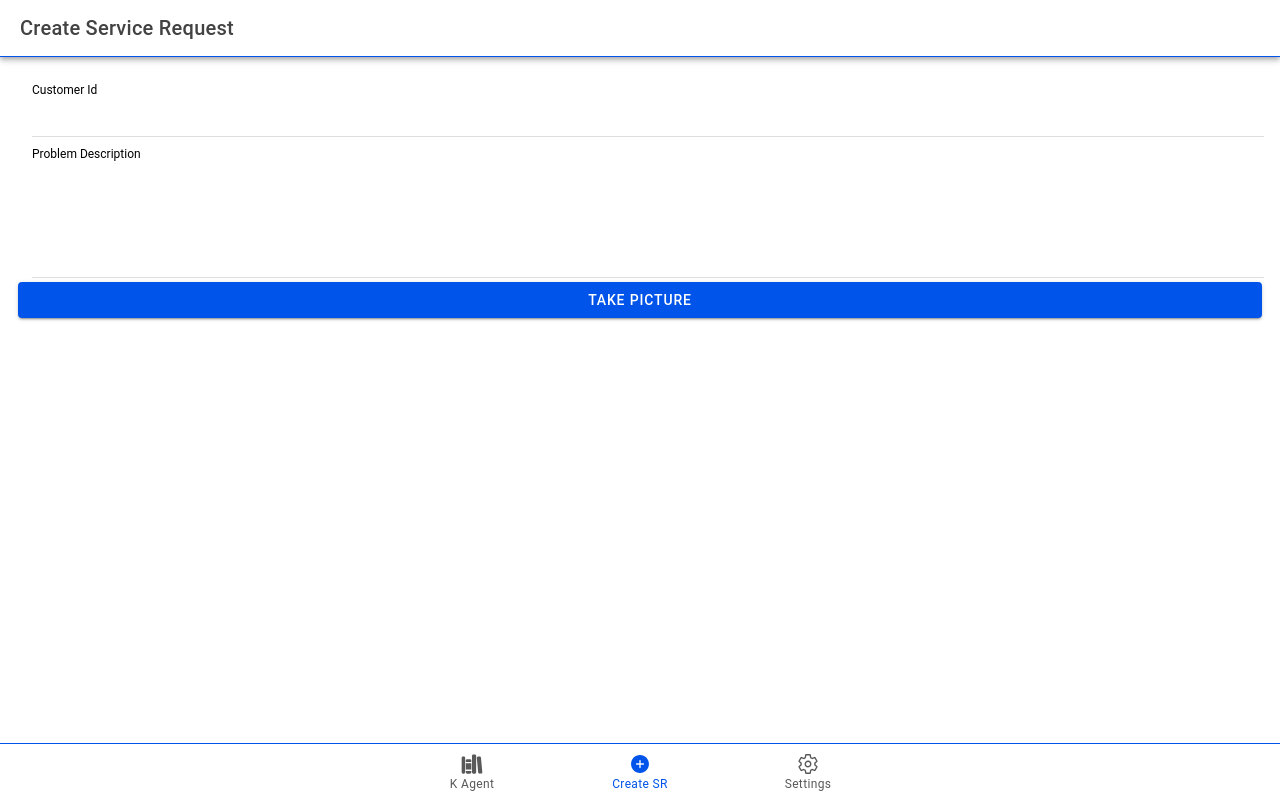
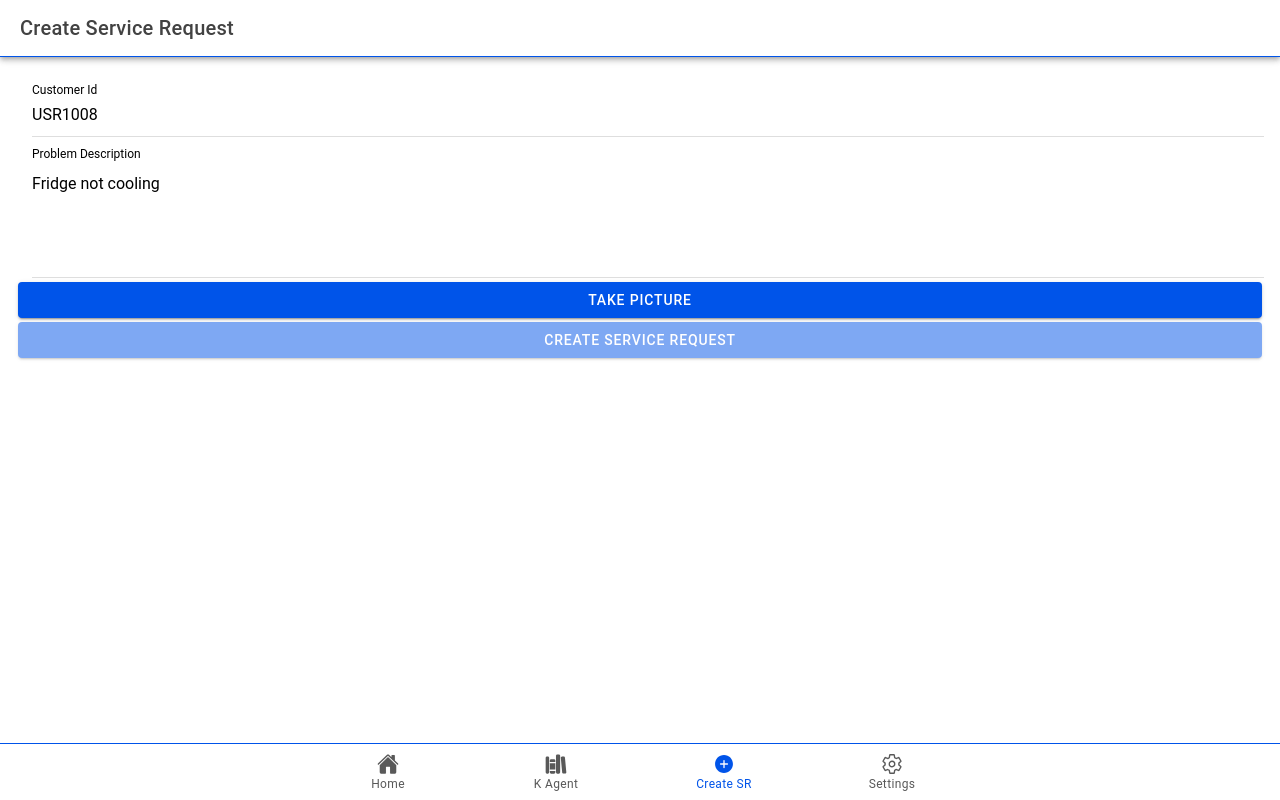
Before and after one commit to svinchon/fsm-mobile-client-react, a React (Vite) app: page /csr in a window 1280 px wide. Built offline with nearby package versions, Linux system fonts and the light colour scheme.

Commit message:
before adjusting create sr and status bar

```diff
--- a/src/App.tsx
+++ b/src/App.tsx
@@ -14,11 +14,12 @@ import { IonReactRouter } from '@ionic/react-router';
 import ServiceRequestsList from './pages/ServiceRequestsList';
 //import ViewMessage from './pages/ViewMessage';
 
-import { library, list, addCircle, settingsOutline } from 'ionicons/icons';
+import { home, library, list, addCircle, settingsOutline } from 'ionicons/icons';
 import CreateServiceRequest from './pages/CreateServiceRequest';
 import WorkOrderList from './pages/WorkOrderList';
 import KnowledgeAgent from './pages/KnowledgeAgent';
 import Settings from './pages/Settings';
+import Home from './pages/Home';
 
 /* Core CSS required for Ionic components to work properly */
 import '@ionic/react/css/core.css';
@@ -75,44 +76,51 @@ const App: React.FC = () => {
   }, []);
 
   const isTechnician = appMode === 'Technician';
-  const defaultRoute = isTechnician ? '/wol' : '/srl';
+  const defaultRoute = isTechnician ? '/ka' : '/home';
+
+  const routerBase = import.meta.env.BASE_URL ?? '/';
 
   return (
     <IonApp>
-      <IonReactRouter>
+      <IonReactRouter basename={routerBase}>
         <IonTabs>
           <IonRouterOutlet>
             <Route exact path="/">
               <Redirect to={defaultRoute} />
             </Route>
+            <Route exact path="/index.html">
+              <Redirect to={defaultRoute} />
+            </Route>
             {isTechnician ? (
               <>
-              <Route path="/ka"><KnowledgeAgent /></Route>
-              <Route path="/wol"><WorkOrderList /></Route>
+              <Route exact path="/ka"><KnowledgeAgent /></Route>
+              <Route exact path="/wol"><WorkOrderList /></Route>
               <Route exact path="/srl"><ServiceRequestsList /></Route>
               <Route exact path="/csr"><CreateServiceRequest /></Route>
-              <Route path="/settings"><Settings /></Route>
+              <Route exact path="/settings"><Settings /></Route>
               </>
             ) : (
               <>
-              <Route path="/ka"><KnowledgeAgent /></Route>
+              <Route exact path="/home"><Home /></Route>
+              <Route exact path="/ka"><KnowledgeAgent /></Route>
               <Route exact path="/csr"><CreateServiceRequest /></Route>
-              <Route path="/settings"><Settings /></Route>
+              <Route exact path="/settings"><Settings /></Route>
               </>
             )}
           </IonRouterOutlet>
             {isTechnician ? (
               <IonTabBar slot="bottom">
-              <IonTabButton tab="tab4" href="/ka"><IonIcon aria-hidden="true" icon={library} /><IonLabel>K Agent</IonLabel></IonTabButton>
-              <IonTabButton tab="tab3" href="/wol"><IonIcon aria-hidden="true" icon={list} /><IonLabel>WO List</IonLabel></IonTabButton>
-              <IonTabButton tab="tab1" href="/srl"><IonIcon aria-hidden="true" icon={list} /><IonLabel>SR List</IonLabel></IonTabButton>
-              <IonTabButton tab="tab2" href="/csr"><IonIcon aria-hidden="true" icon={addCircle} /><IonLabel>Create SR</IonLabel></IonTabButton>
+              <IonTabButton tab="ka" href="/ka"><IonIcon aria-hidden="true" icon={library} /><IonLabel>K Agent</IonLabel></IonTabButton>
+              <IonTabButton tab="wol" href="/wol"><IonIcon aria-hidden="true" icon={list} /><IonLabel>WO List</IonLabel></IonTabButton>
+              <IonTabButton tab="srl" href="/srl"><IonIcon aria-hidden="true" icon={list} /><IonLabel>SR List</IonLabel></IonTabButton>
+              <IonTabButton tab="csr" href="/csr"><IonIcon aria-hidden="true" icon={addCircle} /><IonLabel>Create SR</IonLabel></IonTabButton>
               <IonTabButton tab="settings" href="/settings"><IonIcon aria-hidden="true" icon={settingsOutline} /><IonLabel>Settings</IonLabel></IonTabButton>
               </IonTabBar>
             ) : (
               <IonTabBar slot="bottom">
-              <IonTabButton tab="tab4" href="/ka"><IonIcon aria-hidden="true" icon={library} /><IonLabel>K Agent</IonLabel></IonTabButton>
-              <IonTabButton tab="tab2" href="/csr"><IonIcon aria-hidden="true" icon={addCircle} /><IonLabel>Create SR</IonLabel></IonTabButton>
+              <IonTabButton tab="home" href="/home"><IonIcon aria-hidden="true" icon={home} /><IonLabel>Home</IonLabel></IonTabButton>
+              <IonTabButton tab="ka" href="/ka"><IonIcon aria-hidden="true" icon={library} /><IonLabel>K Agent</IonLabel></IonTabButton>
+              <IonTabButton tab="csr" href="/csr"><IonIcon aria-hidden="true" icon={addCircle} /><IonLabel>Create SR</IonLabel></IonTabButton>
               <IonTabButton tab="settings" href="/settings"><IonIcon aria-hidden="true" icon={settingsOutline} /><IonLabel>Settings</IonLabel></IonTabButton>
               </IonTabBar>
             )}
--- a/src/data/service-requests.ts
+++ b/src/data/service-requests.ts
@@ -77,7 +77,7 @@ const serviceRequests: ServiceRequest[] = [
     "equipmentLabelJson":"{}",
     "task_id":"b1c2d3e4-f5a6-7890-1234-567890abcdef"
   },
-  {
+/*  {
     "createdBy":"another@example.com",
     "createdDate":1768211100000,
     "modifiedBy":"another@example.com",
@@ -100,7 +100,7 @@ const serviceRequests: ServiceRequest[] = [
     "undocStatus":"COMPLETED",
     "equipmentLabelJson":"{}",
     "task_id":"c1d2e3f4-a5b6-7890-1234-567890abcdef"
-  }
+  }*/
 ];
 
 export const getServiceRequestsInit = () => serviceRequests;
--- a/src/data/work-orders.ts
+++ b/src/data/work-orders.ts
@@ -34,7 +34,7 @@ const WorkOrders: WorkOrder[] = [
     "technicianMail": "tsivaramakrishnan@rappit.io",
     "requestCompletionTime": "2"
   },
-  {
+  /*{
     "createdBy": "mvharlingen@rappit.io",
     "createdDate": 1768215930913,
     "modifiedBy": "mvharlingen@rappit.io",
@@ -50,7 +50,7 @@ const WorkOrders: WorkOrder[] = [
     "workorderStatus": "ASSIGNED",
     "technicianMail": "tsivaramakrishnan@rappit.io",
     "requestCompletionTime": "2"
-  }
+  }*/
 ];
 
 export const getWorkOrdersInit = () => WorkOrders;
--- a/src/pages/CreateServiceRequest.css
+++ b/src/pages/CreateServiceRequest.css
@@ -1,17 +1,5 @@
-ion-item.item-has-focus ion-label,
-ion-item.item-has-value ion-label {
-  transform: translateY(-20px) scale(0.75); /* Adjust as needed */
+.csr-image::part(image) {
+  max-height: 300px;
+  width: 100%;
+  object-fit: contain;
 }
-
-ion-item {
-  --padding-start: 0;
-  --inner-padding-end: 0;
-  --inner-border-width: 0;
-  --highlight-height: 0;
-  --detail-icon-opacity: 0;
-  --detail-icon-font-size: 0;
-}
-
-ion-textarea {
-  --padding-top: 20px; /* Adjust as needed to give space for the label */
-}
--- a/src/pages/CreateServiceRequest.tsx
+++ b/src/pages/CreateServiceRequest.tsx
@@ -1,37 +1,103 @@
 import {
-  IonPage, IonHeader, IonToolbar, IonTitle,
+  IonPage,
+  IonHeader,
+  IonToolbar,
+  IonTitle,
   IonContent, IonItem, IonLabel, IonInput, IonTextarea,
   IonButton, IonNote, useIonToast, IonImg
 } from '@ionic/react';
 import { Camera, CameraResultType, CameraSource } from '@capacitor/camera';
-import { useState } from 'react';
+import { useEffect, useState } from 'react';
+import './CreateServiceRequest.css';
 
 const CreateServiceRequest: React.FC = () => {
 
-  const [customerId, setCustomerId] = useState('');
-  const [problemDescription, setProblemDescription] = useState('');
-  // const [password, setPassword] = useState('');
+  const [customerId, setCustomerId] = useState('USR1008');
+  const [problemDescription, setProblemDescription] = useState('Fridge not cooling');
   const [imageUrl, setImageUrl] = useState<string | null>(null);
+  const [fsmDeployedAppName, setFsmDeployedAppName] = useState('');
+  const [fsmAppConnectorUrl, setFsmAppConnectorUrl] = useState('');
+  const [fsmUserEmail, setFsmUserEmail] = useState('');
 
   const [touched, setTouched] = useState({
     customerId: false,
     problemDescription: false,
-    // password: false
   });
 
   const [present] = useIonToast();
 
-  // const isEmailValid = (v: string) =>
-  //   /^[^\s@]+@[^\s@]+\.[^\s@]+$/.test(v);
+  useEffect(() => {
+    const savedFsmDeployedAppName = localStorage.getItem('fsmDeployedAppName');
+    const savedFsmAppConnectorUrl = localStorage.getItem('fsmAppConnectorUrl');
+    const savedFsmUserEmail = localStorage.getItem('fsmUserEmail');
+    setFsmDeployedAppName(savedFsmDeployedAppName ?? '');
+    setFsmAppConnectorUrl(savedFsmAppConnectorUrl ?? '');
+    setFsmUserEmail(savedFsmUserEmail ?? '');
+  }, []);
 
-  // const isFormValid =
-  //   customerId.length > 0 &&
-  //   problemDescription.length > 0 &&
-  //   password.length >= 6;
+  const isFormValid =
+    customerId.length > 0 &&
+    problemDescription.length > 0 &&
+    !!imageUrl &&
+    fsmDeployedAppName.length > 0 &&
+    fsmAppConnectorUrl.length > 0 &&
+    fsmUserEmail.length > 0;
 
-  // const submit = () => {
-  //   present(`Welcome ${customerId} 👋`, 2000);
-  // };
+  const submit = async () => {
+    if (!imageUrl) {
+      present({ message: 'Please take a picture first.', duration: 2000, color: 'danger' });
+      return;
+    }
+    if (!fsmAppConnectorUrl || !fsmDeployedAppName || !fsmUserEmail) {
+      present({ message: 'Please set FSM settings first.', duration: 2000, color: 'danger' });
+      return;
+    }
+
+    try {
+      const imageResponse = await fetch(imageUrl);
+      const imageBlob = await imageResponse.blob();
+      const mimeType = imageBlob.type || 'image/jpeg';
+      const ext = mimeType.includes('/') ? mimeType.split('/')[1] : 'jpg';
+      const fileName = `service-request.${ext}`;
+      const pictureFile = new File([imageBlob], fileName, { type: mimeType });
+
+      const params = new URLSearchParams({
+        customerId,
+        problemDescription,
+        fileName,
+        deployedAppName: fsmDeployedAppName,
+        userEmail: fsmUserEmail,
+      });
+
+      const baseUrl = fsmAppConnectorUrl.replace(/\/+$/, '');
+      const url = `${baseUrl}/api/createServiceRequest?${params.toString()}`;
+
+      const formData = new FormData();
+      formData.append('picture', pictureFile);
+
+      const response = await fetch(url, {
+        method: 'POST',
+        headers: {
+          accept: '*/*',
+        },
+        body: formData,
+      });
+
+      if (response.ok) {
+        present({ message: 'Service request created successfully.', duration: 2000, color: 'success' });
+      } else {
+        const errorText = await response.text();
+        present({
+          message: `Create request failed: ${errorText || response.status}`,
+          duration: 3000,
+          color: 'danger'
+        });
+      }
+    } catch (error: unknown) {
+      const message = error instanceof Error ? error.message : 'Unknown error';
+      present({ message: `Create request failed: ${message}`, duration: 3000, color: 'danger' });
+    }
+  };
 
   const takePicture = async () => {
     try {
@@ -63,7 +129,6 @@ const CreateServiceRequest: React.FC = () => {
         </IonToolbar>
       </IonHeader>
       <IonContent className="ion-padding">
-        {/* Customer Id */}
         <IonItem>
           <IonLabel position="stacked">Customer Id</IonLabel>
           <IonInput
@@ -75,8 +140,6 @@ const CreateServiceRequest: React.FC = () => {
         {touched.customerId && !customerId && (
           <IonNote color="danger">Error</IonNote>
         )}
-
-        {/* Problem Description */}
         <IonItem>
           <IonLabel position="stacked">Problem Description</IonLabel>
           <IonTextarea
@@ -89,22 +152,17 @@ const CreateServiceRequest: React.FC = () => {
         {touched.problemDescription && !problemDescription && (
           <IonNote color="danger">Error</IonNote>
         )}
-
-        {/* take picture */}
         <IonButton expand="block" onClick={takePicture}>
           Take Picture
         </IonButton>
-
-        {imageUrl && <IonImg src={imageUrl} />}
-
-
-        {/* <IonButton
+        {imageUrl && <IonImg className="csr-image" src={imageUrl} />}
+        <IonButton
           expand="block"
           disabled={!isFormValid}
           onClick={submit}
         >
-          Créer mon compte
-        </IonButton> */}
+          Create Service Request
+        </IonButton>
 
       </IonContent>
     </IonPage>
--- /dev/null
+++ b/src/pages/Home.tsx
@@ -0,0 +1,39 @@
+import {
+  IonPage,
+  IonHeader,
+  IonToolbar,
+  IonTitle,
+  IonContent,
+  IonGrid,
+  IonRow,
+  IonCol,
+} from '@ionic/react';
+
+const Home: React.FC = () => {
+  return (
+	<IonPage>
+	  <IonHeader>
+		<IonToolbar>
+		  <IonTitle>Home</IonTitle>
+		</IonToolbar>
+	  </IonHeader>
+	  <IonContent fullscreen>
+		<IonHeader collapse="condense">
+		  <IonToolbar>
+			<IonTitle size="large">Home</IonTitle>
+		  </IonToolbar>
+		</IonHeader>
+		<IonGrid>
+		  <IonRow>
+			<IonCol className="ion-text-center">
+			  <h2>Welcome to the Sample FSM Mobile App!</h2>
+			  <p>This is the home page for customers.</p>
+			</IonCol>
+		  </IonRow>
+		</IonGrid>
+	  </IonContent>
+	</IonPage>
+  );
+};
+
+export default Home;
--- a/vite.config.ts
+++ b/vite.config.ts
@@ -14,5 +14,6 @@ export default defineConfig({
     globals: true,
     environment: 'jsdom',
     setupFiles: './src/setupTests.ts',
-  }
+  },
+  base: "/ionic/"
 })
```
Also changed, not shown: src/pages/Settings.tsx (+69 -3 lines), 1 other file (tests, documents, lock files or other folders).
